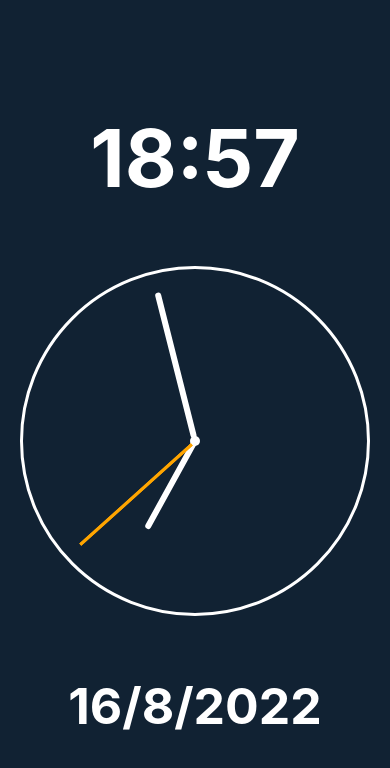
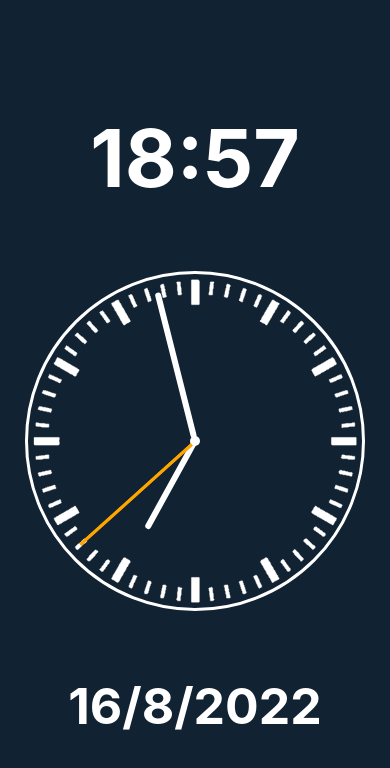
Before and after one commit to AndreaBorg217/Clock, a React Native app: screen / in a window 390 px wide. Shown: the top 768 px of the page. Built offline with nearby package versions, Linux system fonts and the light colour scheme.

Commit message:
added dial markers

```diff
--- a/App.js
+++ b/App.js
@@ -8,7 +8,7 @@
  */
 
 import React, {useState, useEffect, useRef} from 'react';
-import {View, StyleSheet, Text} from 'react-native';
+import {View, StyleSheet, Text, ImageBackground} from 'react-native';
 
 
 
@@ -51,16 +51,15 @@ const App = () => {
     <View style={styles.container}>
       <Text style = {styles.time}>{time}</Text>
 
+      <ImageBackground style = {styles.dial} source={require('./dial.png')}>
+    <View style = {styles.clock}>
 
-      <View style = {styles.clock}>
-      <View style = {styles.center}/>
-      <View style = {[styles.hourHand, {transform: [{rotate: hourHand.current}, {translateY: -50}]}]}/>
+        <View style = {styles.center}/>
+        <View style = {[styles.hourHand, {transform: [{rotate: hourHand.current}, {translateY: -50}]}]}/>
         <View style = {[styles.minuteHand, {transform: [{rotate: minuteHand.current}, {translateY: -78}]}]}/>
         <View style = {[styles.secondHand, {transform: [{rotate: secHand}, {translateY: -80}]}]}/>
-      </View>
-
-
-
+    </View>
+</ImageBackground>
       <Text style = {styles.date}>{date}</Text>
     </View>
   );
@@ -88,12 +87,13 @@ const styles = StyleSheet.create({
   clock:{
     borderWidth: 3,
     borderColor: 'white',
-    width: 350,
-    height: 350,
-    borderRadius: 175,
+    width: 340,
+    height: 340,
+    borderRadius: 170,
     margin: 60,
     alignItems: 'center',
-    justifyContent: 'center'
+    justifyContent: 'center',
+    transform: [{translateX: -55}, {translateY: -55}],
   },
   hourHand:{
     width: 5,
@@ -126,6 +126,11 @@ const styles = StyleSheet.create({
     height: 10,
     borderRadius: 5,
     position: 'absolute',
+  },
+  dial:{
+    width: 350,
+    height: 350,
+    margin: 60
   }
 });
 
```
Also changed, not shown: dial.png (added).
